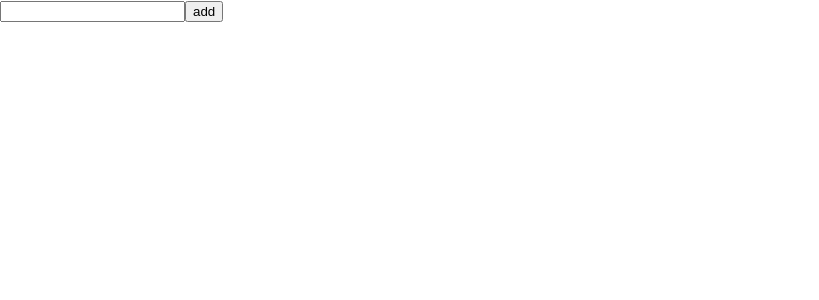
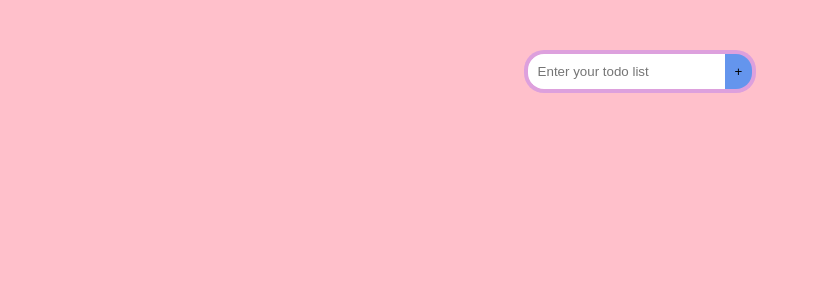
Before and after one commit to teal-oyunsuren17/JS, a React (Create React App) app in the folder JS figma/blog-js-figma/: page / in a window 1280 px wide. Shown: the top 300 px of the page, without its empty margins (0-819 px from the left). Built offline with nearby package versions, Linux system fonts and the light colour scheme.

Commit message:
add at home

```diff
--- a/JS figma/blog-js-figma/src/App.js
+++ b/JS figma/blog-js-figma/src/App.js
@@ -1,6 +1,6 @@
-import MyTodos from "./myTodos/myTodos";
-// import Todos from "./Todos/todos";
+// import MyTodos from "./myTodos/myTodos";
+import Todos from "./Todos/todos";
 
 export default function App() {
-  return <MyTodos />;
+  return <Todos />;
 }
--- a/JS figma/blog-js-figma/src/Todos/todos.js
+++ b/JS figma/blog-js-figma/src/Todos/todos.js
@@ -2,25 +2,13 @@ import "../App.css";
 import { useState } from "react";
 import { v4 as uuidv4 } from "uuid";
 import TodosNew from "./todosNew";
-import TodosError from "./todosError";
 import TodosList from "./todosList";
 
 export default function Todos() {
-  const [text, setText] = useState("");
   const [todos, setTodos] = useState([]);
-  const [error, setError] = useState("");
-  const [editing, setEditing] = useState();
   const [editingTexts, setEditingTexts] = useState({});
 
-  function textChange(e) {
-    setText(e.target.value);
-  }
-
-  function addTodo() {
-    if (text === "") {
-      setError("Utgaa bichne uu");
-    } else {
-      if (editing === undefined) {
+  function handlesave(text) {
     const newTodo = {
       text: text,
       done: false,
@@ -28,15 +16,7 @@ export default function Todos() {
     };
     const newTodos = [newTodo, ...todos];
     setTodos(newTodos);
-      } else {
-        const newTodos = [...todos];
-        newTodos[editing].text = text;
-        setTodos(newTodos);
-        setEditing(undefined);
-      }
-      setText("");
-      setError("");
-    }
+    // setEditing(undefined);
   }
 
   function deleteTodo(index) {
@@ -80,22 +60,9 @@ export default function Todos() {
     setEditingTexts(newEditingTexts);
   }
 
-  function handleKeyUp(e) {
-    if (e.code === "Enter") {
-      addTodo();
-    }
-  }
-
   return (
     <div className="todoMain">
-      <TodosNew
-        text={text}
-        textChange={textChange}
-        addTodo={addTodo}
-        handleKeyUp={handleKeyUp}
-      />
-
-      <TodosError error={error} />
+      <TodosNew onSave={handlesave} />
 
       <TodosList
         todos={todos}
--- a/JS figma/blog-js-figma/src/Todos/todosNew.js
+++ b/JS figma/blog-js-figma/src/Todos/todosNew.js
@@ -1,4 +1,30 @@
-export default function TodosNew({ text, textChange, addTodo, handleKeyUp }) {
+import { useState } from "react";
+import TodosError from "./todosError";
+
+export default function TodosNew({ onSave }) {
+  const [text, setText] = useState("");
+  const [error, setError] = useState("");
+  // const [editing, setEditing] = useState();
+
+  function handlesave() {
+    if (text === "") {
+      setError("Utgaa bichne uu");
+    } else {
+      onSave(text);
+      setText("");
+      setError("");
+    }
+  }
+
+  function textChange(e) {
+    setText(e.target.value);
+  }
+
+  function handleKeyUp(e) {
+    if (e.code === "Enter") {
+      handlesave();
+    }
+  }
   return (
     <>
       <div className="inputAndBtn">
@@ -8,8 +34,9 @@ export default function TodosNew({ text, textChange, addTodo, handleKeyUp }) {
           onKeyUp={handleKeyUp}
           placeholder="Enter your todo list"
         />
-        <button onClick={addTodo}>+</button>
+        <button onClick={handlesave}>+</button>
       </div>
+      <TodosError error={error} />
     </>
   );
 }
```
Lines whose indentation alone changed are shown as unchanged.
